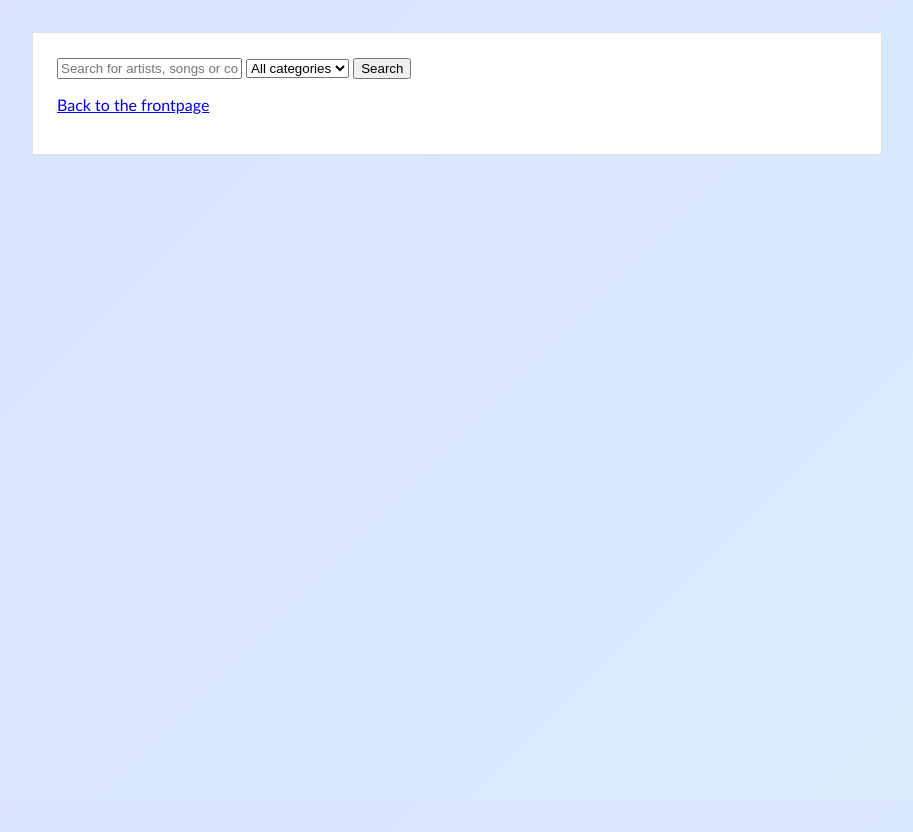
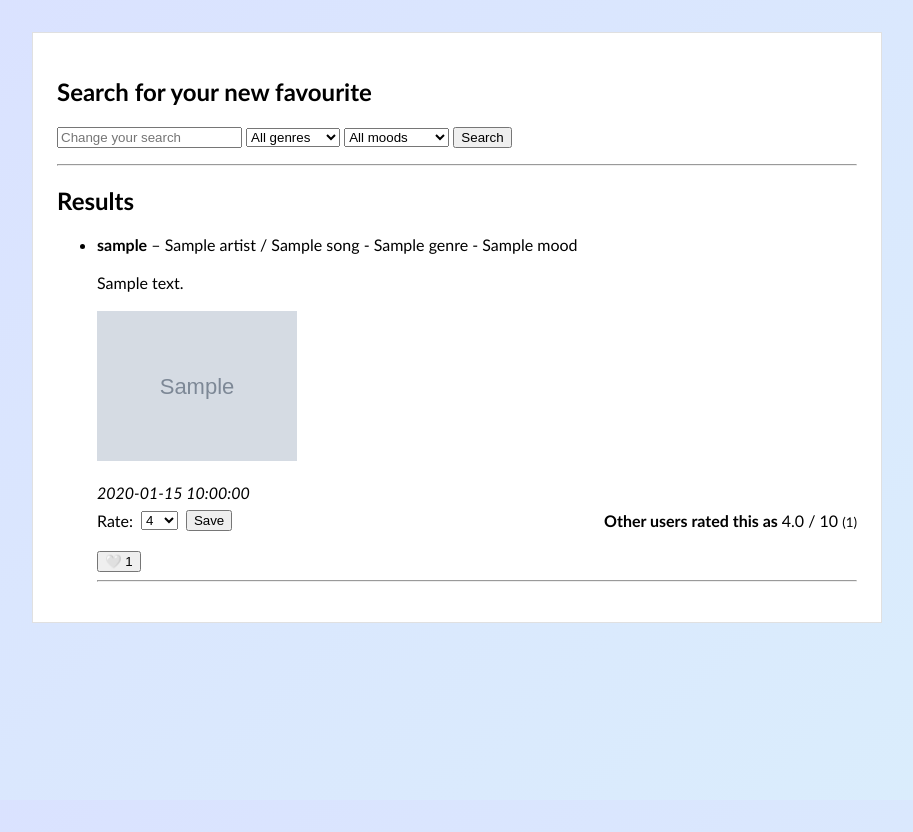
Before and after one commit to nessamerivirta/tikaweb-mood-music-recommendations, a Flask app: template templates/search.html in a window 1280 px wide. Shown: the whole page, without its empty margins (183-1096 px from the left). Run offline with Flask 3, Linux system fonts and the light colour scheme; the template is opened without the code that fills it: most values are stand-ins (such as "Sample title", 1, 10 or a date in 2020); grey boxes marked "Sample" are stand-in pictures.

Commit message:
Bugs fixed to also show posts without adding a search word (only categories), likes and ratings added on the searchpage

```diff
--- a/templates/search.html
+++ b/templates/search.html
@@ -7,10 +7,33 @@
 </head>
 <body>
     <div class="container">
+        <div class="topbar">
+            {% if session.user_id %}
+            <a></a>
+            <a href="{{ url_for('frontpage') }}">Let's see all the posts</a>
+            {% endif %}
+        </div>
+        <h2>Search for your new favourite</h2>
+
         <form action="/search" method="get" style="margin-bottom: 1rem;">
-            <input type="text" name="query" placeholder="Search for artists, songs or comments" value="{{ query or '' }}">
-            <select name="category">
-                <option value="">All categories</option>
+            <input type="text" name="query" placeholder="Change your search" value="{{ query or '' }}">
+            <select name="genre">
+                <option value="">All genres</option>
+                <option value="Pop">Pop</option>
+                <option value="Rock">Rock</option>
+                <option value="Rap">Rap</option>
+                <option value="Jazz">Jazz</option>
+                <option value="R&B">R&B</option>
+                <option value="Country">Country</option>
+                <option value="Electronic">Electronic</option>
+                <option value="Classical">Classical</option>
+                <option value="Mixed">Mixed</option>
+                {% for gen in genres %}
+                <option value="{{ gen }}" {% if genre == gen %}selected{% endif %}>{{ gen }}</option>
+                {% endfor %}
+            </select>
+            <select name="mood">
+                <option value="">All moods</option>
                 <option value="Upbeat">Upbeat</option>
                 <option value="Sad">Sad</option>
                 <option value="Relaxing">Relaxing</option>
@@ -20,40 +43,83 @@
                 <option value="Romantic">Romantic</option>
                 <option value="Focused">Focused</option>
                 <option value="Sleepy">Sleepy</option>
-                {% for cat in categories %}
-                <option value="{{ cat }}" {% if category == cat %}selected{% endif %}>{{ cat }}</option>
+                {% for mo in moods %}
+                <option value="{{ mo }}" {% if mood == mo %}selected{% endif %}>{{ mo }}</option>
                 {% endfor %}
             </select>
             <button type="submit">Search</button>
         </form>
 
-        {% if query %}
         <hr />
         <h2>Results</h2>
 
         {% if results %}
+            <ul>
             {% for result in results %}
-                <li>
-                <a href="/thread/{{ result.thread_id }}">
-                    {{ result.thread_title }}
-                </a>
-                <br />
-                <strong>{{ result.username }}</strong> – {{ result.artist }} / {{ result.song }} - {{result.category}} <br>
+                <li id="post-{{ result.id }}">
+                    <strong>{{ result.username }}</strong> – {{ result.artist }} / {{ result.song }} - {{result.genre}} - {{ result.mood }}<br>
+                    <br>
                     {{ result.comment}}<br>
+                    <br>
                     {% if result.image_path %}
                         <img src="{{ result.image_path }}" width="200"><br>
+                        <br>
                     {% endif %}
                     <em>{{ result.sent_at }}</em>
+                    <br>
+
+                    {% if session.user_id and result.user_id == session.user_id %}
+                    <br>
+                    <div style="display:flex; gap:8px;">
+                        <form action="/edit/{{ result.id }}" method="get">
+                            <button type="submit">Edit</button>
+                        </form>
+                        <form action="/remove/{{ result.id }}" method="post" onsubmit="return confirm('Are you sure you want to remove?')">
+                            <button type="submit" name="continue" value="1" style="background:#c0392b; color:#fff;">Delete</button>
+                        </form>
+                    </div>
+                    {% endif %}
+                        <div class="post-meta" style="display:flex; justify-content:space-between; align-items:center; gap:1rem; margin-top:0.5rem;">
+                            <form action="{{ url_for('rate_post', post_id=result.id) }}" method="post" style="display:flex; align-items:center; gap:0.5rem;">
+                                <label for="rating-{{ result.id }}">Rate:</label>
+                                <select id="rating-{{ result.id }}" name="rating">
+                                    {% for n in range(1, 11) %}
+                                    <option value="{{ n }}" {% if result.my_rating == n %}selected{% endif %}>{{ n }}</option>
+                                    {% endfor %}
+                                </select>
+                                <button type="submit">Save</button>
+                            </form>
+
+                        <div class="rating-stats" style="text-align:right; min-width:120px;">
+                            {% if result.avg_rating is not none %}
+                                <strong>Other users rated this as </strong> {{ "%.1f"|format(result.avg_rating) }} / 10
+                                <small>({{ result.rating_count }})</small>
+                            {% else %}
+                                <em>No ratings</em>
+                            {% endif %}
+                        </div>
+                    </div>
+                    <br>
+                    <div style="display:flex; align-items:center; gap:8px;">
+                        <form action="{{ url_for('like_post', post_id=result.id) }}?from={{ request.path }}%23post-{{ result.id }}" method="post">
+                            <button type="submit" class="like-btn">
+                                {% if session.user_id and result.user_id == session.user_id %}
+                                    ❤️ {{ result.like_count if result.like_count is defined else 0 }}
+                                {% else %}
+                                {% set liked = result.liked_by_me if result.liked_by_me is defined else false %}
+                                {{ '❤️' if liked else '🤍' }}
+                                {{ result.like_count if result.like_count is defined else 0 }}
+                                {% endif %}
+                            </button>
+                        </form>
+                    </div>
                 </li>
-                <br>
+                <hr>
             {% endfor %}
             </ul>
         {% else %}
             <p><b>No results with this search</b></p>
         {% endif %}
-        {% endif %}
-
-        <p><a href="/frontpage">Back to the frontpage</a></p>
     </div>
 </body>
 </html>
```
Lines whose indentation alone changed are shown as unchanged.
